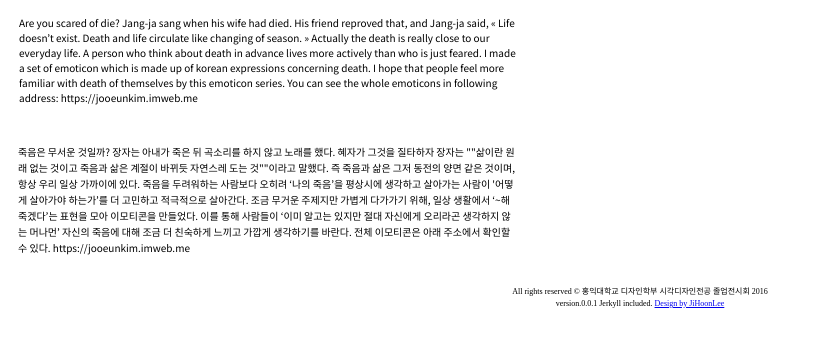
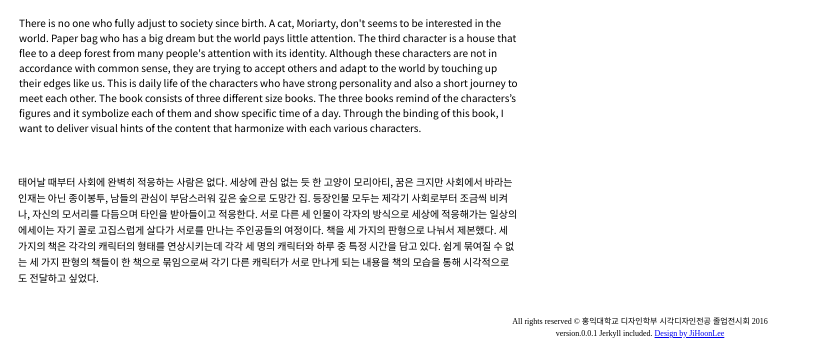
Before and after one commit to hongiksidi-dev/2016, a Jekyll site: the page built from _posts/2017-02-07-JiyeongIm.md, in a window 1280 px wide and 900 px high, scrolled down 1109 px, cut to the strip 540-900 px from the top of the window. Shown: the whole strip, without its empty margins (0-813 px from the left). Built offline with Jekyll 4.4.1, drawn with Linux system fonts in a browser that asks for light colours; Markdown is read by kramdown in place of the engine named in the settings; comment, search, counter and statistics services are not loaded; before the commit the page ends 1979 px from its top, so only the background shows below that; some of the changed text lies outside the part shown.

```diff
--- a/_posts/2017-02-07-JiyeongIm.md
+++ b/_posts/2017-02-07-JiyeongIm.md
@@ -1,11 +1,11 @@
 ---
-title: Juseng&Saja
-titleK: 저승이와 사자
-author: Ju-eun KIM
-link: images/JueunKIM
+title: One Day
+titleK: 어느 하루
+author: Jiyeong Im
+link: images/JiyeongIm
 tag: Illustration
 layout: post
-email: nayaje93@gmail.com
+email: imjeong26@gmail.com
 ---
 
 <div class="container">
@@ -35,10 +35,7 @@
 <div class="det lato">
 
 
-
-Are you scared of die?
-Jang-ja sang when his wife had died. His friend reproved that, and Jang-ja said, « Life doesn’t exist. Death and life circulate like changing of season. » Actually the death is really close to our everyday life. A person who think about death in advance lives more actively than who is just feared.
-I made a set of emoticon which is made up of korean expressions concerning death. I hope that people feel more familiar with death of themselves by this emoticon series. You can see the whole emoticons in following address: https://jooeunkim.imweb.me
+There is no one who fully adjust to society since birth. A cat, Moriarty, don't seems to be interested in the world. Paper bag who has a big dream but the world pays little attention. The third character is a house that flee to a deep forest from many people's attention with its identity. Although these characters are not in accordance with common sense, they are trying to accept others and adapt to the world by touching up their edges like us. This is daily life of the characters who have strong personality and also a short journey to meet each other.  The book consists of three different size books. The three books remind of the characters’s figures and it symbolize each of them and show specific time of a day. Through the binding of this book, I want to deliver visual hints of the content that harmonize with each various characters.
 
 
 
@@ -48,10 +45,7 @@
 
 <div class="noto">
 
-죽음은 무서운 것일까?
-장자는 아내가 죽은 뒤 곡소리를 하지 않고 노래를 했다. 혜자가 그것을 질타하자 장자는 ""삶이란 원래 없는 것이고 죽음과 삶은 계절이 바뀌듯 자연스레 도는 것""이라고 말했다. 즉 죽음과 삶은 그저 동전의 양면 같은 것이며, 항상 우리 일상 가까이에 있다. 죽음을 두려워하는 사람보다 오히려 ‘나의 죽음’을 평상시에 생각하고 살아가는 사람이 '어떻게 살아가야 하는가’를 더 고민하고 적극적으로 살아간다.
-조금 무거운 주제지만 가볍게 다가가기 위해, 일상 생활에서 ‘~해 죽겠다’는 표현을 모아 이모티콘을 만들었다. 이를 통해 사람들이 ‘이미 알고는 있지만 절대 자신에게 오리라곤 생각하지 않는 머나먼’ 자신의 죽음에 대해 조금 더 친숙하게 느끼고 가깝게 생각하기를 바란다. 전체 이모티콘은 아래 주소에서 확인할 수 있다. https://jooeunkim.imweb.me
-
+태어날 때부터 사회에 완벽히 적응하는 사람은 없다. 세상에 관심 없는 듯 한 고양이 모리아티, 꿈은 크지만 사회에서 바라는 인재는 아닌 종이봉투, 남들의 관심이 부담스러워 깊은 숲으로 도망간 집. 등장인물 모두는 제각기 사회로부터 조금씩 비켜나, 자신의 모서리를 다듬으며 타인을 받아들이고 적응한다. 서로 다른 세 인물이 각자의 방식으로 세상에 적응해가는 일상의 에세이는 자기 꼴로 고집스럽게 살다가 서로를 만나는 주인공들의 여정이다. 책을 세 가지의 판형으로 나눠서 제본했다. 세 가지의 책은 각각의 캐릭터의 형태를 연상시키는데 각각 세 명의 캐릭터와 하루 중 특정 시간을 담고 있다. 쉽게 묶여질 수 없는 세 가지 판형의 책들이 한 책으로 묶임으로써 각기 다른 캐릭터가 서로 만나게 되는 내용을 책의 모습을 통해 시각적으로도 전달하고 싶었다.
 
 </div>
 {% include footer.html %}
```
Also changed, not shown: 2 other files.
